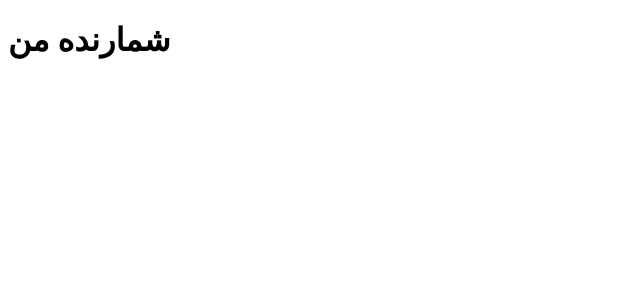
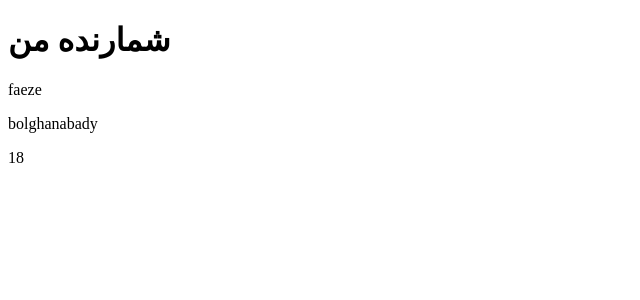
Before and after one commit to faezebolghanabady/React-practice, a React (Create React App) app: page / in a window 1280 px wide. Shown: the top 300 px of the page, without its empty margins (0-640 px from the left). Built offline with nearby package versions, Linux system fonts and the light colour scheme.

Commit message:
state-class

```diff
--- a/src/App.js
+++ b/src/App.js
@@ -1,13 +1,27 @@
 import { Component } from "react";
+
 class App extends Component{
+
+    state = {
+        family : 'bolghanabady',
+        name : 'faeze',
+        id : 18
+
+    }
+
     render(){
+        const {family , name , id} = this.state
         return(
             <div>
                 <header>
                     <h1>شمارنده من</h1>
                 </header>
+                <p>{name}</p>
+                <p>{family}</p>
+                <p>{id}</p>
             </div>
         )
     }
 }
+
 export default App;
```
